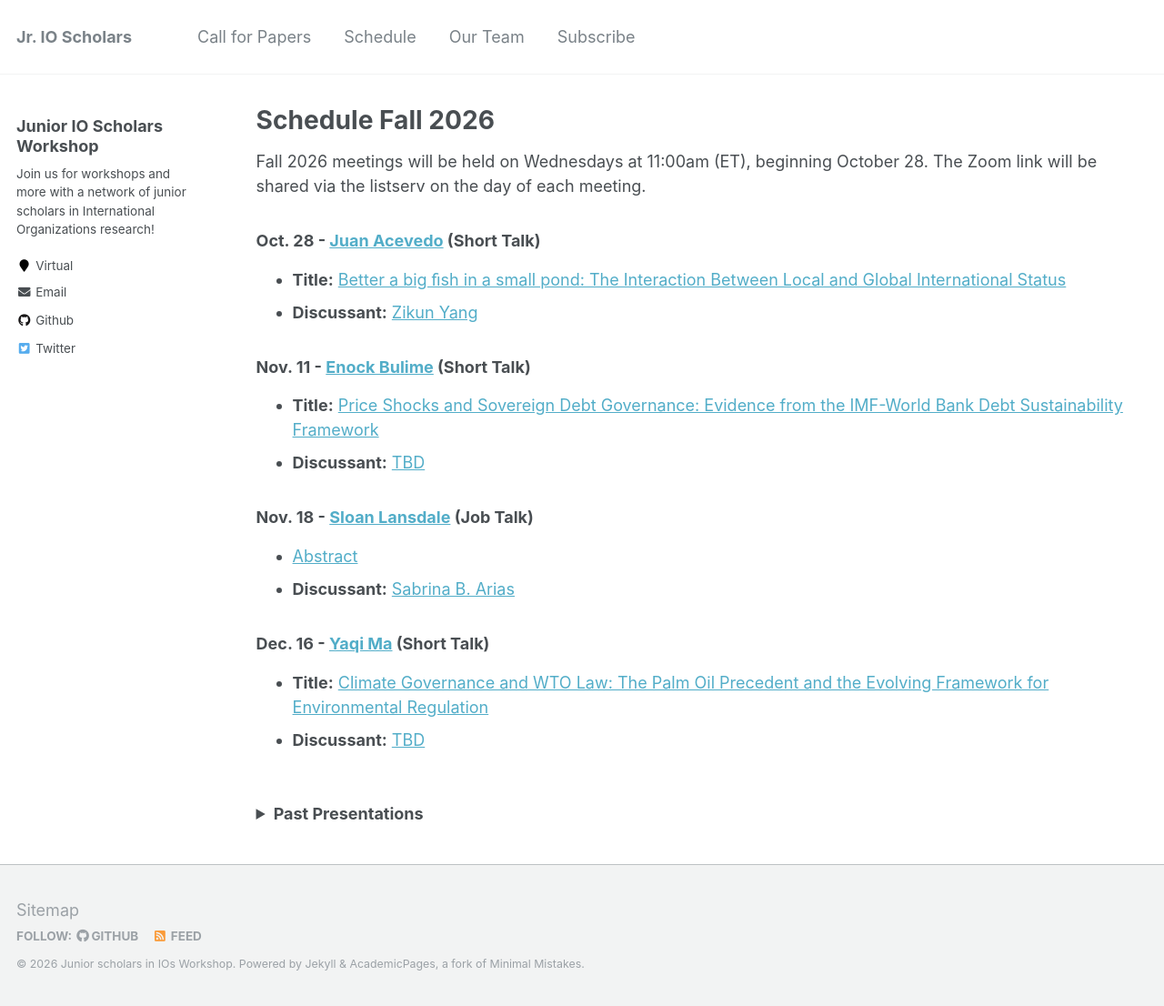
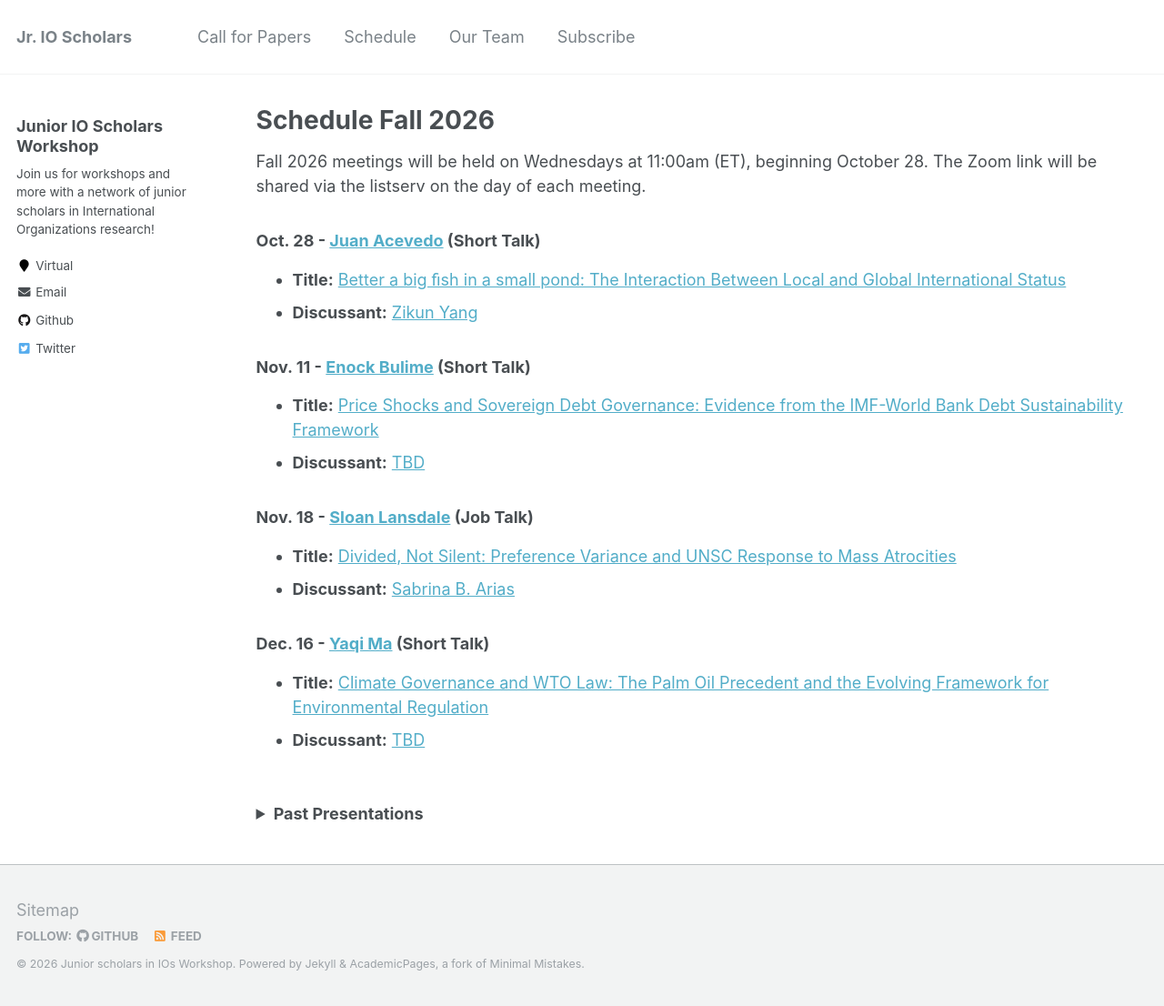
Before and after one commit to IO-workshop/IO-workshop.github.io, a Jekyll site: the page built from _pages/schedule.md, in a window 1280 px wide and 1106 px high. Shown: the whole window at 91% size. Built offline with Jekyll 4.4.1, drawn with Linux system fonts in a browser that asks for light colours.

Commit message:
update title

```diff
--- a/_pages/schedule.md
+++ b/_pages/schedule.md
@@ -19,7 +19,8 @@ Fall 2026 meetings will be held on Wednesdays at 11:00am (ET), beginning October
 
 ### Nov. 18 - [Sloan Lansdale](https://www.sloanlansdale.com) (Job Talk)
 
-- [Abstract](https://io-workshop.github.io/files/Fall_2026/Lansdale_abstract_2026.pdf)
+- **Title:** [Divided, Not Silent: Preference Variance and UNSC Response to
+Mass Atrocities](https://io-workshop.github.io/files/Fall_2026/Lansdale_DividedNotSilent_11726.pdf)
 - **Discussant:** [Sabrina B. Arias](https://sabrinabarias.com/)
 
 ### Dec. 16 - [Yaqi Ma](https://www.ie.edu/law-school/alumni-stories/yaqi-ma/) (Short Talk)
```
Also changed, not shown: 1 other file.
